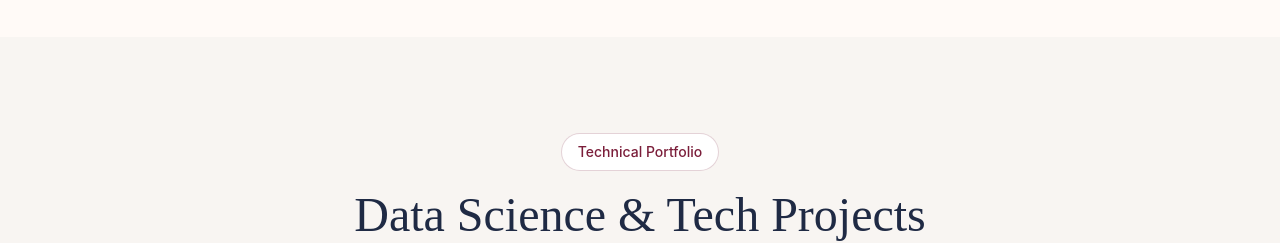
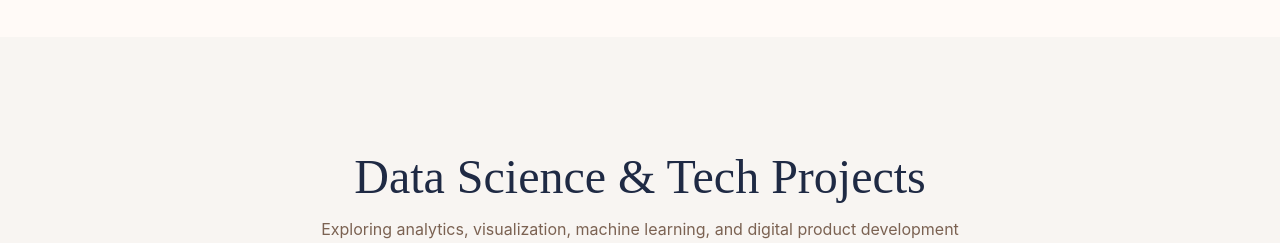
Before and after one commit to Dianayuww/college, a React (Vite) app: page / in a window 1280 px wide. Shown: the part 1580-1823 px from the top of the page. Built offline with nearby package versions, Linux system fonts and the light colour scheme.

Commit message:
Update App.jsx

```diff
--- a/src/App.jsx
+++ b/src/App.jsx
@@ -1555,9 +1555,6 @@ export default function App() {
         >
           <div className="mx-auto max-w-7xl">
             <div className="mb-16 text-center">
-              <span className="inline-flex rounded-full border border-[#7b1e3a]/20 bg-[#fff] px-4 py-2 text-sm font-medium text-[#7b1e3a]">
-                Technical Portfolio
-              </span>
 
               <h2 className="mt-5 font-serif text-4xl md:text-5xl text-[#1f2a44]">
                 Data Science & Tech Projects
```
